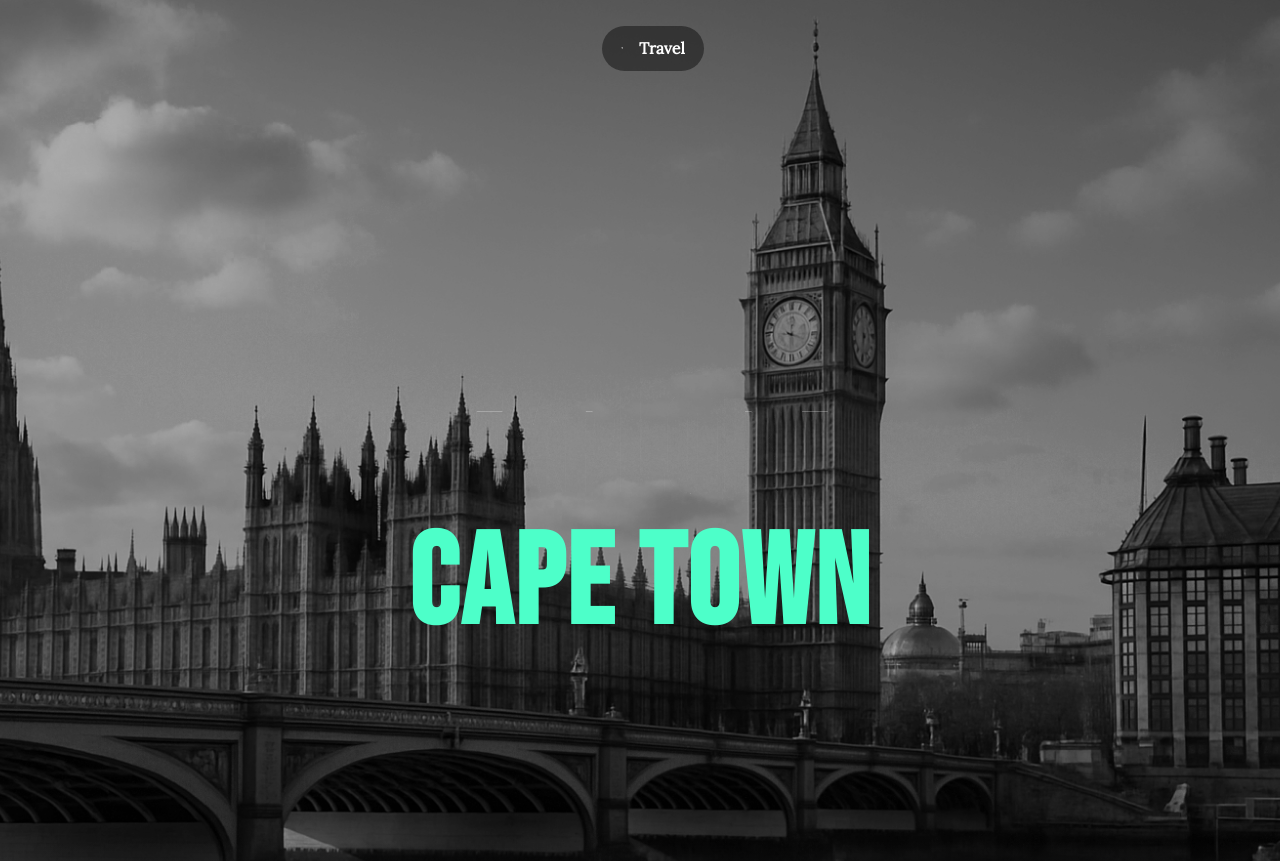
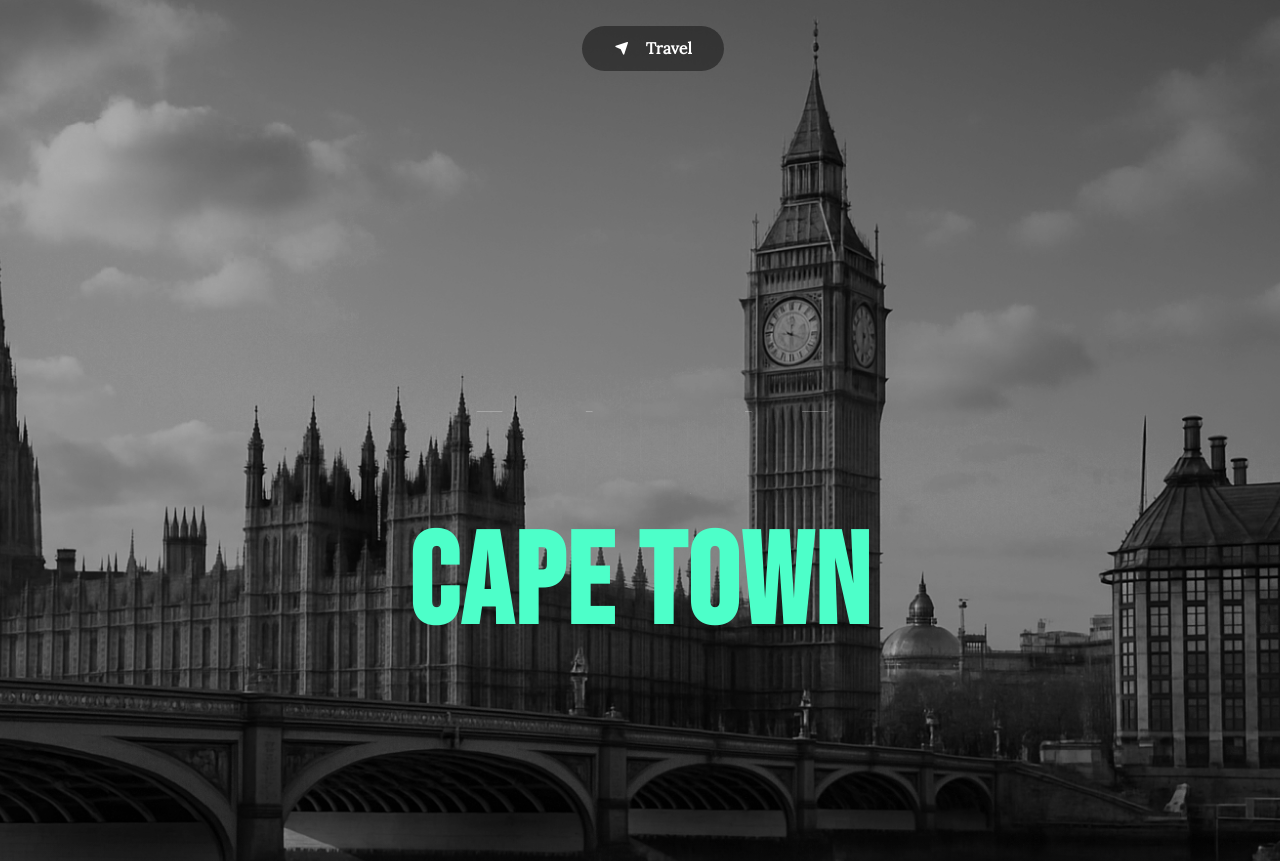
Before and after one commit to carlos123asd/landing_page_travel, a React (Vite) app: page /travel/london in a window 1280 px wide. Shown: the top 861 px of the page. Built offline with nearby package versions, Linux system fonts and the light colour scheme.

Commit message:
fix: style

```diff
--- a/src/style/App.css
+++ b/src/style/App.css
@@ -13,11 +13,10 @@
 @import './bali/backgroundAndLink.css';
 
 .btnReturnMenu{
-    width: 5%;
     display: flex;
     justify-content: center;
     align-items: center;
-    padding: .8em 1.5%;
+    padding: .8em 2em;
     gap: 1em;
     position: relative;
     border-radius: 2em;
@@ -46,8 +45,8 @@
 }
 .contentDisc{
     border-radius: 50%;
-    width: 40%;
-    height: 80%;
+    width: 751px;
+    height: 751px;
     position:absolute;
     top: 10%;
     left: -15%;
```
